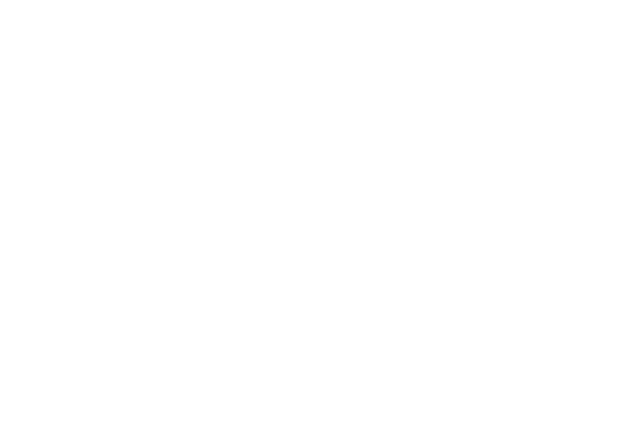
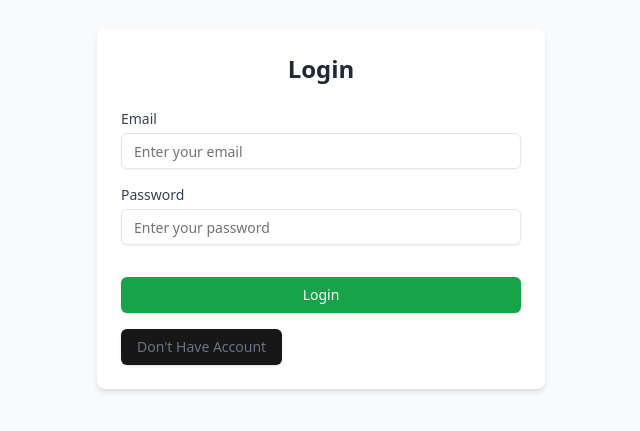
Before and after one commit to shadabali-git/ExpressAuthentication, a React (Vite) app in the folder frontend/: page /ExpressAuthentication/auth in a window 1280 px wide. Before the commit this address had no page. Shown: the part 191-622 px from the top of the page, without its empty margins (319-959 px from the left). Built offline with nearby package versions, Linux system fonts and the light colour scheme.

Commit message:
added a new create user

```diff
--- a/frontend/src/App.tsx
+++ b/frontend/src/App.tsx
@@ -1,5 +1,5 @@
 
-import {BrowserRouter,Routes,Route} from "react-router-dom";
+import {BrowserRouter, Routes, Route, Outlet} from "react-router-dom";
 import Layout from "@/components/Design/Layout.tsx";
 import Auth from "@/components/Authentication/Auth.tsx"
 function App() {
@@ -7,11 +7,13 @@
   return (
       <BrowserRouter>
         <Routes>
-          <Route path='/' element={<Layout/>}>
+           <Route path='ExpressAuthentication' element={<Outlet/>}>
+           <Route path='' element={<Layout/>}>
               <Route index element={<h2> Home page is this </h2>}></Route>
               <Route path="about" element={<h2> About page is this </h2>}></Route>
-          </Route>
-          <Route path='/auth' element={<Auth/>}/>
+           </Route>
+          <Route path='auth' element={<Auth/>}/>
+           </Route>
         </Routes>
       </BrowserRouter>
 
--- a/frontend/src/components/Authentication/Auth.tsx
+++ b/frontend/src/components/Authentication/Auth.tsx
@@ -17,20 +17,22 @@
 
         setFormData({...formData,[e.target.name]: e.target.value})
     }
-    const handleSubmit = async () => {
-
+    const handleSubmit = async (e:React.FormEvent<HTMLFormElement>) => {
+          e.preventDefault()
         if (!isLogin) {
             const registerResponse = await axios.post('http://localhost:8080/api/v1/create/user', {
                 email: formData.email,
-                password: formData.password
+                password: formData.password,
+                username:formData.name
             })
             if (registerResponse) {
+                setFormData({name:'',email:'',password:''})
                 setIsLogin(true);
             }
 
         } else {
 
-            navigate('/')
+            navigate('/ExpressAuthentication')
         }
 
     }
```
Also changed, not shown: 2 other files (tests, documents, lock files or other folders).
